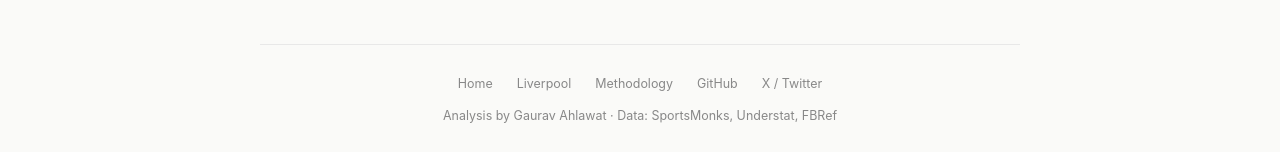
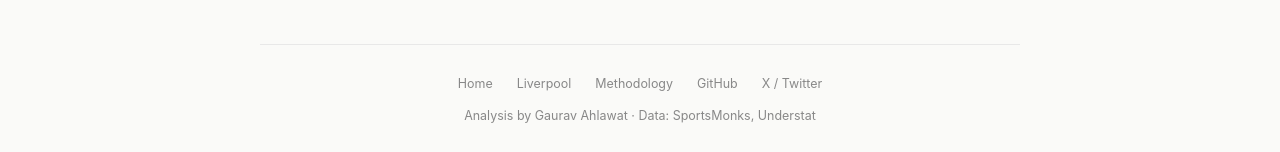
Before and after one commit to gauravahlawat01goal/football-analytics, a Jekyll site: the page built from web/index.md, in a window 1280 px wide. Shown: the part 1605-1757 px from the top of the page. Built offline with Jekyll 4.4.1, drawn with Linux system fonts in a browser that asks for light colours.

Commit message:
fix: commit missing social OG image and remove FBRef from footer
- web/assets/figures/xg_per_match_social.png was never committed — all
  social shares (Twitter/X, LinkedIn, Slack previews) showed a broken
  image. File is 1200x630px, matches og:image:width/height in head.html.
- Footer in default.html still listed FBRef as an active data source;
  removed to match methodology page (FBRef integration is pending).

Co-Authored-By: Claude Sonnet 4.6 <noreply@anthropic.com>

```diff
--- a/web/_layouts/default.html
+++ b/web/_layouts/default.html
@@ -16,9 +16,9 @@
         <a href="https://github.com/{{ site.github_username }}/football-analytics" target="_blank" rel="noopener" aria-label="GitHub repository">
           <svg width="18" height="18" viewBox="0 0 24 24" fill="currentColor" aria-hidden="true"><path d="M12 2C6.477 2 2 6.484 2 12.017c0 4.425 2.865 8.18 6.839 9.504.5.092.682-.217.682-.483 0-.237-.008-.868-.013-1.703-2.782.605-3.369-1.343-3.369-1.343-.454-1.158-1.11-1.466-1.11-1.466-.908-.62.069-.608.069-.608 1.003.07 1.531 1.032 1.531 1.032.892 1.53 2.341 1.088 2.91.832.092-.647.35-1.088.636-1.338-2.22-.253-4.555-1.113-4.555-4.951 0-1.093.39-1.988 1.029-2.688-.103-.253-.446-1.272.098-2.65 0 0 .84-.27 2.75 1.026A9.564 9.564 0 0112 6.844c.85.004 1.705.115 2.504.337 1.909-1.296 2.747-1.027 2.747-1.027.546 1.379.202 2.398.1 2.651.64.7 1.028 1.595 1.028 2.688 0 3.848-2.339 4.695-4.566 4.943.359.309.678.92.678 1.855 0 1.338-.012 2.419-.012 2.747 0 .268.18.58.688.482A10.019 10.019 0 0022 12.017C22 6.484 17.522 2 12 2z"/></svg>
         </a>
-        <a href="https://twitter.com/{{ site.twitter_username }}" target="_blank" rel="noopener" aria-label="X / Twitter">
+        {% if site.twitter_username %}<a href="https://twitter.com/{{ site.twitter_username }}" target="_blank" rel="noopener" aria-label="X / Twitter">
           <svg width="16" height="16" viewBox="0 0 24 24" fill="currentColor" aria-hidden="true"><path d="M18.244 2.25h3.308l-7.227 8.26 8.502 11.24H16.17l-4.714-6.231-5.401 6.231H2.747l7.73-8.835L1.254 2.25H8.08l4.259 5.629L18.244 2.25zm-1.161 17.52h1.833L7.084 4.126H5.117L17.083 19.77z"/></svg>
-        </a>
+        </a>{% endif %}
       </div>
     </div>
   </nav>
@@ -29,9 +29,9 @@
       <a href="{{ '/liverpool/' | relative_url }}">Liverpool</a>
       <a href="{{ '/methodology/' | relative_url }}">Methodology</a>
       <a href="https://github.com/{{ site.github_username }}/football-analytics" target="_blank" rel="noopener">GitHub</a>
-      <a href="https://twitter.com/{{ site.twitter_username }}" target="_blank" rel="noopener">X / Twitter</a>
+      {% if site.twitter_username %}<a href="https://twitter.com/{{ site.twitter_username }}" target="_blank" rel="noopener">X / Twitter</a>{% endif %}
     </div>
-    <p>Analysis by {{ site.author }} · Data: SportsMonks, Understat, FBRef</p>
+    <p>Analysis by {{ site.author }} · Data: SportsMonks, Understat</p>
   </footer>
 </body>
 </html>
```
Also changed, not shown: web/assets/figures/xg_per_match_social.png (added).
